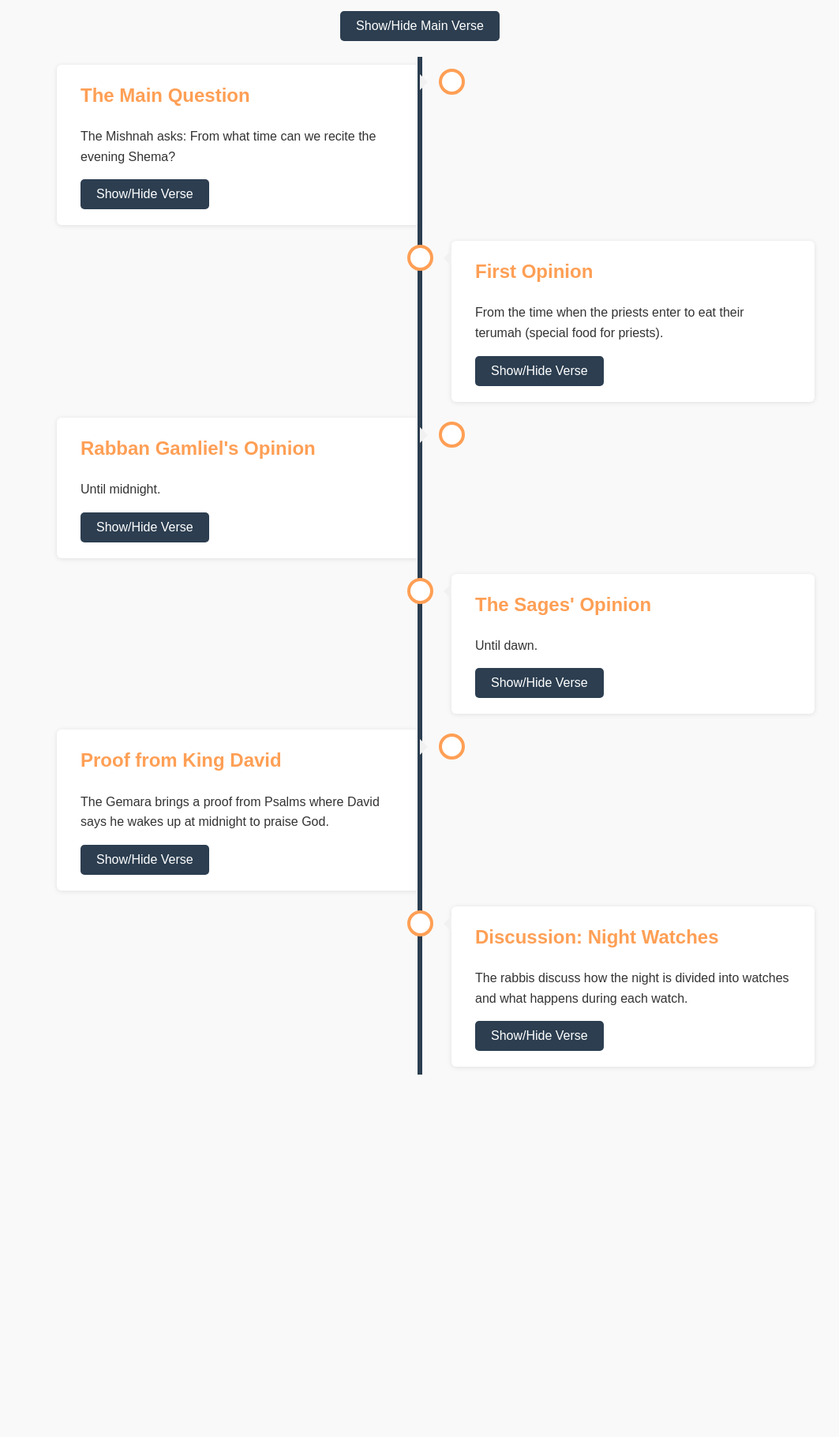
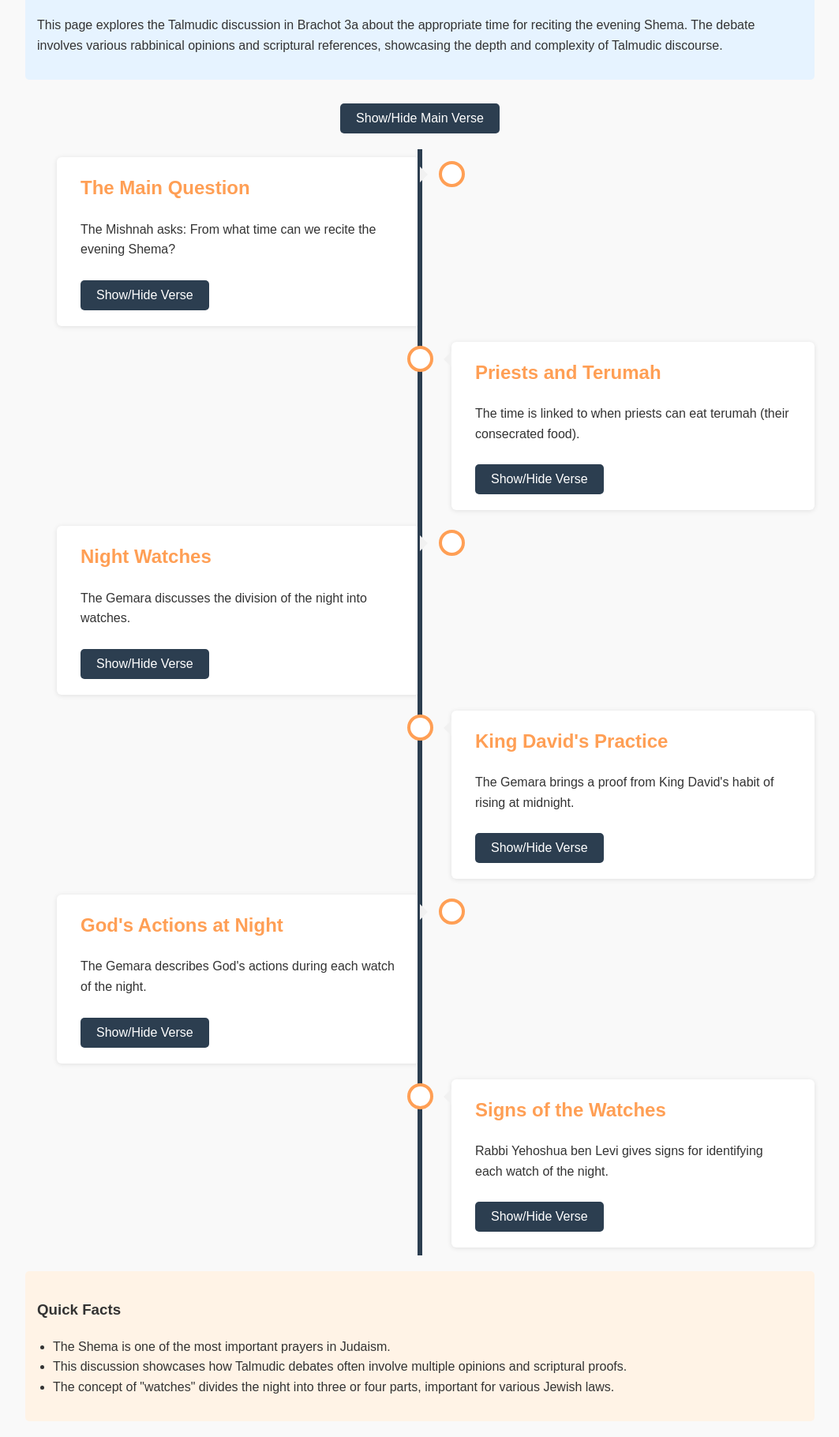
Before and after one commit to makovsky3/Brachot-3a-Summary, a plain HTML site: page index.html in a window 1280 px wide. Shown: the part 126-1946 px from the top of the page at 79% size, without its empty margins (108-1171 px from the left). Before the commit the page ends 1507 px from the top, so only its background shows below. Drawn offline with Linux system fonts and the light colour scheme.

Commit message:
Update index.html

```diff
--- a/index.html
+++ b/index.html
@@ -1,9 +1,9 @@
-Copy<!DOCTYPE html>
+<!DOCTYPE html>
 <html lang="en">
 <head>
     <meta charset="UTF-8">
     <meta name="viewport" content="width=device-width, initial-scale=1.0">
-    <title>Brachot 3a: Continuing the Discussion on Evening Shema</title>
+    <title>Brachot 3a: Expanded Discussion on Evening Shema</title>
     <style>
         body {
             font-family: Arial, sans-serif;
@@ -107,6 +107,7 @@ Copy<!DOCTYPE html>
             font-size: 16px;
             cursor: pointer;
             border-radius: 5px;
+            margin-top: 10px;
         }
         .verse-content {
             display: none;
@@ -129,6 +130,21 @@ Copy<!DOCTYPE html>
             background-color: #f0f0f0;
             border-radius: 5px;
             display: none;
+        }
+        .intro {
+            background-color: #e6f3ff;
+            padding: 15px;
+            border-radius: 5px;
+            margin-bottom: 20px;
+        }
+        .quick-facts {
+            background-color: #fff3e6;
+            padding: 15px;
+            border-radius: 5px;
+            margin-top: 20px;
+        }
+        .quick-facts ul {
+            padding-left: 20px;
         }
         @media screen and (max-width: 600px) {
             .timeline::after {
@@ -155,7 +171,11 @@ Copy<!DOCTYPE html>
     </style>
 </head>
 <body>
-    <h1>Brachot 3a: Continuing the Discussion on Evening Shema</h1>
+    <h1>Brachot 3a: Expanded Discussion on Evening Shema</h1>
+
+    <div class="intro">
+        <p>This page explores the Talmudic discussion in Brachot 3a about the appropriate time for reciting the evening Shema. The debate involves various rabbinical opinions and scriptural references, showcasing the depth and complexity of Talmudic discourse.</p>
+    </div>
 
     <div class="verse-container">
         <button class="verse-button" onclick="toggleVerse('mainVerse')">Show/Hide Main Verse</button>
@@ -172,50 +192,28 @@ Copy<!DOCTYPE html>
                 <p>The Mishnah asks: From what time can we recite the evening Shema?</p>
                 <button class="verse-button" onclick="toggleVerse('verse1')">Show/Hide Verse</button>
                 <div id="verse1" class="point-verse">
-                    <p class="hebrew">משעה שהכהנים נכנסים לאכול בתרומתן</p>
-                    <p><em>Translation: From the time when the priests enter to eat their terumah.</em></p>
+                    <p class="hebrew">משעה שהכהנים נכנסים לאכול בתרומתן עד סוף האשמורה הראשונה דברי רבי אליעזר</p>
+                    <p><em>Translation: From the time the priests enter [their homes] to eat their terumah until the end of the first watch; these are the words of Rabbi Eliezer.</em></p>
                 </div>
             </div>
         </div>
         <div class="container right">
             <div class="content">
-                <h2>First Opinion</h2>
-                <p>From the time when the priests enter to eat their terumah (special food for priests).</p>
+                <h2>Priests and Terumah</h2>
+                <p>The time is linked to when priests can eat terumah (their consecrated food).</p>
                 <button class="verse-button" onclick="toggleVerse('verse2')">Show/Hide Verse</button>
                 <div id="verse2" class="point-verse">
-                    <p class="hebrew">עד סוף האשמורה הראשונה</p>
-                    <p><em>Translation: Until the end of the first watch.</em></p>
+                    <p class="hebrew">ובא השמש וטהר ואחר יאכל מן הקדשים</p>
+                    <p><em>Translation: When the sun sets he shall be clean; and afterward he may eat of the holy things. (Leviticus 22:7)</em></p>
                 </div>
             </div>
         </div>
         <div class="container left">
             <div class="content">
-                <h2>Rabban Gamliel's Opinion</h2>
-                <p>Until midnight.</p>
+                <h2>Night Watches</h2>
+                <p>The Gemara discusses the division of the night into watches.</p>
                 <button class="verse-button" onclick="toggleVerse('verse3')">Show/Hide Verse</button>
                 <div id="verse3" class="point-verse">
-                    <p class="hebrew">עד שיעלה עמוד השחר</p>
-                    <p><em>Translation: Until the break of dawn.</em></p>
-                </div>
-            </div>
-        </div>
-        <div class="container right">
-            <div class="content">
-                <h2>The Sages' Opinion</h2>
-                <p>Until dawn.</p>
-                <button class="verse-button" onclick="toggleVerse('verse4')">Show/Hide Verse</button>
-                <div id="verse4" class="point-verse">
-                    <p class="hebrew">חצות לילה אקום להודות לך</p>
-                    <p><em>Translation: At midnight I arise to give thanks unto Thee. (Psalms 119:62)</em></p>
-                </div>
-            </div>
-        </div>
-        <div class="container left">
-            <div class="content">
-                <h2>Proof from King David</h2>
-                <p>The Gemara brings a proof from Psalms where David says he wakes up at midnight to praise God.</p>
-                <button class="verse-button" onclick="toggleVerse('verse5')">Show/Hide Verse</button>
-                <div id="verse5" class="point-verse">
                     <p class="hebrew">שלש משמרות הוי הלילה</p>
                     <p><em>Translation: The night consists of three watches.</em></p>
                 </div>
@@ -223,15 +221,46 @@ Copy<!DOCTYPE html>
         </div>
         <div class="container right">
             <div class="content">
-                <h2>Discussion: Night Watches</h2>
-                <p>The rabbis discuss how the night is divided into watches and what happens during each watch.</p>
-                <button class="verse-button" onclick="toggleVerse('verse6')">Show/Hide Verse</button>
-                <div id="verse6" class="point-verse">
-                    <p class="hebrew">שואג כארי ואומר אוי לבנים</p>
-                    <p><em>Translation: [God] roars like a lion and says: "Woe to the children."</em></p>
+                <h2>King David's Practice</h2>
+                <p>The Gemara brings a proof from King David's habit of rising at midnight.</p>
+                <button class="verse-button" onclick="toggleVerse('verse4')">Show/Hide Verse</button>
+                <div id="verse4" class="point-verse">
+                    <p class="hebrew">חצות לילה אקום להודות לך על משפטי צדקך</p>
+                    <p><em>Translation: At midnight I will rise to give thanks unto Thee because of Thy righteous ordinances. (Psalms 119:62)</em></p>
                 </div>
             </div>
         </div>
+        <div class="container left">
+            <div class="content">
+                <h2>God's Actions at Night</h2>
+                <p>The Gemara describes God's actions during each watch of the night.</p>
+                <button class="verse-button" onclick="toggleVerse('verse5')">Show/Hide Verse</button>
+                <div id="verse5" class="point-verse">
+                    <p class="hebrew">ה' ממרום ישאג וממעון קדשו יתן קולו שאג ישאג על נוהו</p>
+                    <p><em>Translation: The Lord will roar from on high, and utter His voice from His holy habitation; He will mightily roar because of His fold. (Jeremiah 25:30)</em></p>
+                </div>
+            </div>
+        </div>
+        <div class="container right">
+            <div class="content">
+                <h2>Signs of the Watches</h2>
+                <p>Rabbi Yehoshua ben Levi gives signs for identifying each watch of the night.</p>
+                <button class="verse-button" onclick="toggleVerse('verse6')">Show/Hide Verse</button>
+                <div id="verse6" class="point-verse">
+                    <p class="hebrew">משמרה ראשונה חמור נוער שניה כלבים צועקים שלישית תינוק יונק משדי אמו ואשה מספרת עם בעלה</p>
+                    <p><em>Translation: During the first watch, a donkey brays; during the second, dogs bark; and during the third, an infant nurses from its mother's breast, and a woman speaks with her husband.</em></p>
+                </div>
+            </div>
+        </div>
+    </div>
+
+    <div class="quick-facts">
+        <h3>Quick Facts</h3>
+        <ul>
+            <li>The Shema is one of the most important prayers in Judaism.</li>
+            <li>This discussion showcases how Talmudic debates often involve multiple opinions and scriptural proofs.</li>
+            <li>The concept of "watches" divides the night into three or four parts, important for various Jewish laws.</li>
+        </ul>
     </div>
 
     <script>
```
